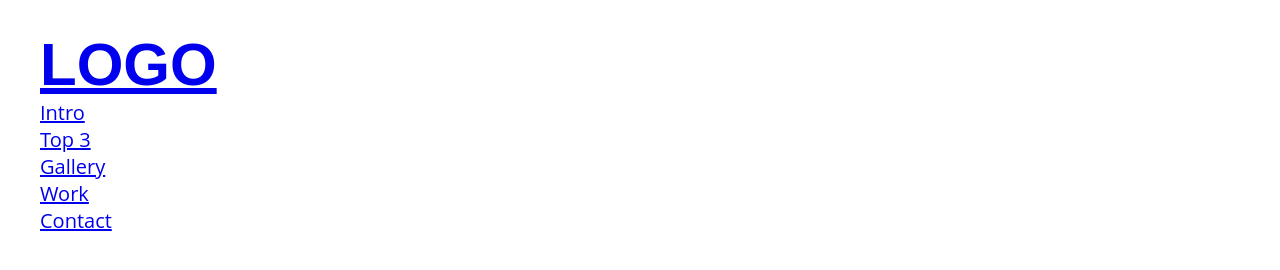
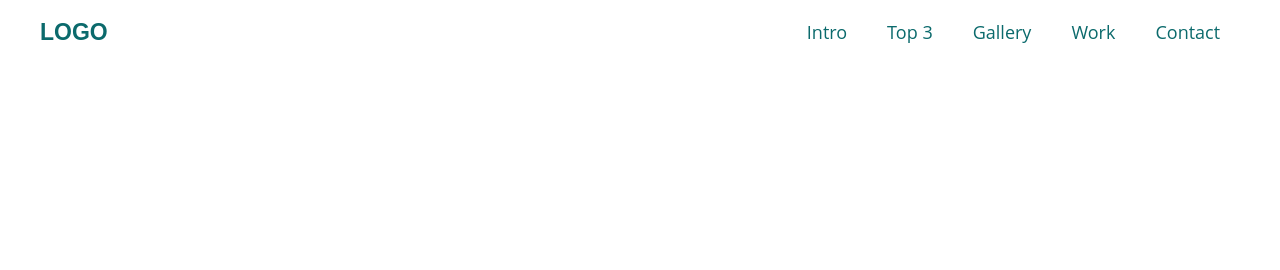
Before and after one commit to Tay-Nery/First-Landing-Page, a plain HTML site: page index.html in a window 1280 px wide. Shown: the top 270 px of the page. Drawn offline with Linux system fonts and the light colour scheme; files that its build step writes are made by us from their sources.

Commit message:
Update styles.css
2nd time on making the Landing Page a little better

```diff
--- a/styles.css
+++ b/styles.css
@@ -1,9 +1,9 @@
 :root {
     --primary-color: #0B6A6C;
     --white-color: #ffffff;
+    --dark-cyan--color: #008b8b;
     --gap: 3rem;
 }
-
 * {
     margin: 0;
     padding: 0;
@@ -14,11 +14,10 @@ html {
 body {
     font-family: 'Open Sans', sans-serif;
     font-size: 2rem;
-    color: var(--primary-color)
+    color: var(--primary-color);
 }
 h1, h2, h3, h4, h5, h6 {
     font-family: 'Montserrat', sans-serif;
-
 }
 h1 {
     font-size: 6rem;
@@ -39,6 +38,9 @@ h5 {
 h6 {
     font-size: 3.5rem;
 }
+a{
+    text-decoration: none;
+}
 .main-bg {
     background-image: url('../img/mainbg.svg');
     background-size: cover;
@@ -56,3 +58,51 @@ h6 {
 .section {
     min-height: 100vh;
 }
+.menu {
+    background: var(--white-color);
+    position: fixed;
+    top: 0;
+    left: 0;
+    right: 0;
+    width: 100%
+    border-bottom: 1px solid var(--dark-cyan--color);
+}
+.menu-content {
+    display: flex;
+    justify-content: space-between;
+    align-items: center;
+    padding: 0%;
+    padding-bottom: 0%;
+}
+.menu h1 {
+    font-size: 2.3rem;
+    color: var(--primary-color);
+}
+.menu h1 a{
+    color: inherit;
+}
+.menu ul {
+    list-style: none;
+    display: flex;
+}
+.menu ul li a {
+    display: block;
+    padding: 2rem;
+    font-size: 1.8rem;
+    color: var(--primary-color);
+    position: relative;
+}
+.menu ul li a::after {
+    content: '';
+    position: absolute;
+    bottom: 1rem;
+    left: 50%;
+    width: 0%;
+    height: 0.2rem;
+    background: var(--dark-cyan--color);
+    transition: all 300ms ease-in-out;
+}
+.menu ul li a:hover::after {
+    width: 50%;
+    left: 25%;
+}
```
